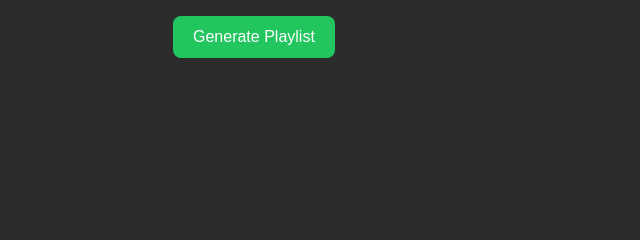
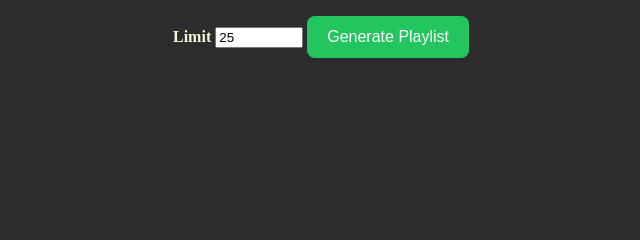
Before and after one commit to darrenp007/PlaylistWebsite, a Flask app: template templates/customize.html in a window 1280 px wide. Shown: the part 485-725 px from the top of the page, without its empty margins (117-757 px from the left). Run offline with Flask 3, Linux system fonts and the light colour scheme; the template is opened without the code that fills it, so the values that code supplies are empty; some web fonts are replaced.

Commit message:
Update customize.html

```diff
--- a/templates/customize.html
+++ b/templates/customize.html
@@ -115,6 +115,11 @@
             {% endfor %}
         </select>
 
+        <br>
+        <label for="limit">Limit</label>
+        <input type="number" name="limit" id="limit" min="1" max="50" value="25" style="width: 80px;" required>
+
+
         <button type="submit" class="btn">Generate Playlist</button>
     </form>
 
```
